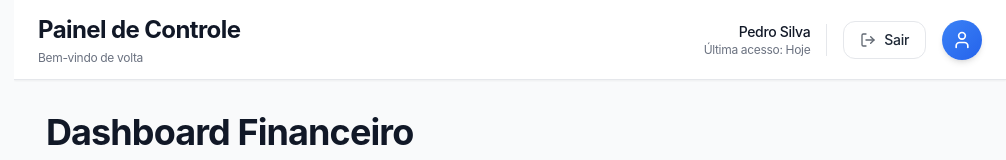
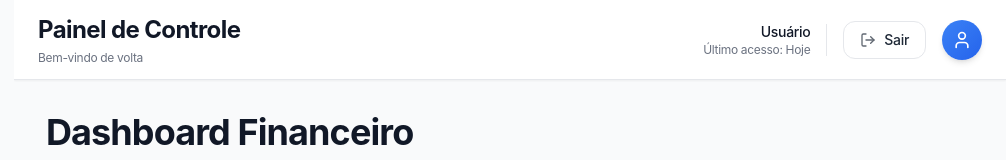
Before and after one commit to Blima-P/sistema-financas-frontend, a React (Vite) app: page /dashboard in a window 1280 px wide. Shown: the top 160 px of the page, without its empty margins (274-1280 px from the left). Built offline with nearby package versions, Linux system fonts and the light colour scheme; no server answers; sample sign-in values are in the browser's storage.

Commit message:
last_commit

```diff
--- a/src/components/Cabecalho.tsx
+++ b/src/components/Cabecalho.tsx
@@ -3,7 +3,7 @@ import { useAuth } from '../contexts/useAuth';
 import { LogOut, User } from 'lucide-react';
 
 const Cabecalho: React.FC = () => {
-  const { logout } = useAuth();
+  const { logout, nomeUsuario } = useAuth();
 
   return (
     <header className="flex items-center justify-between h-20 header-modern px-6 sticky top-0 z-50 bg-white animate-fade-in-down">
@@ -19,8 +19,8 @@ const Cabecalho: React.FC = () => {
       <div className="flex items-center gap-4">
         {/* User greeting */}
         <div className="text-right hidden sm:block animate-fade-in-left">
-          <p className="text-sm font-medium text-gray-900">Pedro Silva</p>
-          <p className="text-xs text-gray-500">Última acesso: Hoje</p>
+          <p className="text-sm font-medium text-gray-900">{nomeUsuario ?? 'Usuário'}</p>
+          <p className="text-xs text-gray-500">Último acesso: Hoje</p>
         </div>
 
         {/* Divider */}
--- a/src/contexts/AuthContext.tsx
+++ b/src/contexts/AuthContext.tsx
@@ -13,20 +13,30 @@ export const ProvedorAutenticacao: React.FC<AuthProviderProps> = ({ children })
     return !!token;
   });
 
+  const [nomeUsuario, setNomeUsuario] = useState<string | null>(() => {
+    return localStorage.getItem('nomeUsuario');
+  });
+
   const navegar = useNavigate();
 
-  const login = (token: string) => {
+  const login = (token: string, nome?: string | null) => {
     localStorage.setItem('tokenAuth', token);
+    if (nome) {
+      localStorage.setItem('nomeUsuario', nome);
+      setNomeUsuario(nome);
+    }
     setEstaAutenticado(true);
   };
 
   const logout = () => {
     localStorage.removeItem('tokenAuth');
+    localStorage.removeItem('nomeUsuario');
+    setNomeUsuario(null);
     setEstaAutenticado(false);
     navegar('/');
   };
 
-  const value: AuthContextType = { estaAutenticado, login, logout };
+  const value: AuthContextType = { estaAutenticado, nomeUsuario, login, logout };
 
   return (
     <AuthContext.Provider value={value}>
--- a/src/contexts/auth.context.ts
+++ b/src/contexts/auth.context.ts
@@ -2,7 +2,8 @@ import { createContext } from 'react';
 
 export interface AuthContextType {
   estaAutenticado: boolean;
-  login: (token: string) => void;
+  nomeUsuario?: string | null;
+  login: (token: string, nomeUsuario?: string | null) => void;
   logout: () => void;
 }
 
--- a/src/pages/LoginPage.tsx
+++ b/src/pages/LoginPage.tsx
@@ -12,7 +12,8 @@ const LoginPage: React.FC = () => {
   const handleSubmit = (e: React.FormEvent) => {
     e.preventDefault();
     if (email === 'teste@mail.com' && senha === '123456') {
-        login('mock-token'); // Simula login bem-sucedido
+        // Simula login bem-sucedido e informa o nome do usuário
+        login('mock-token', 'Pedro Silva');
         navegar('/dashboard');
     } else {
         alert('Credenciais inválidas. Tente: teste@mail.com / 123456');
--- a/src/pages/PaginaRegistro.tsx
+++ b/src/pages/PaginaRegistro.tsx
@@ -1,6 +1,7 @@
 import React, { useState } from 'react';
-import { Link } from 'react-router-dom';
+import { Link, useNavigate } from 'react-router-dom';
 import Input from '../components/Input';
+import { useAuth } from '../contexts/useAuth';
 
 const PaginaRegistro: React.FC = () => {
   const [nome, setNome] = useState('');
@@ -8,13 +9,22 @@ const PaginaRegistro: React.FC = () => {
   const [senha, setSenha] = useState('');
   const [confirmarSenha, setConfirmarSenha] = useState('');
 
+  const navegar = useNavigate();
+  const { login } = useAuth();
+
   const handleSubmit = (e: React.FormEvent) => {
     e.preventDefault();
     if (senha !== confirmarSenha) {
       alert('As senhas não coincidem!');
       return;
     }
-    console.log('Tentativa de Registro:', { nome, email, senha });
+
+    // Aqui você poderia chamar a API real de registro. Enquanto o backend
+    // não estiver integrado, simulamos registro bem-sucedido e efetuamos
+    // o login local passando o nome recebido do formulário.
+    console.log('Tentativa de Registro:', { nome, email });
+    login('mock-token', nome);
+    navegar('/dashboard');
   };
 
   return (
--- a/tsconfig.app.json
+++ b/tsconfig.app.json
@@ -5,7 +5,7 @@
     "useDefineForClassFields": false,
     "lib": ["ES2022", "DOM", "DOM.Iterable"],
     "module": "ESNext",
-    "types": ["vite/client"],
+
     "skipLibCheck": true,
 
     /* Bundler mode */
```
